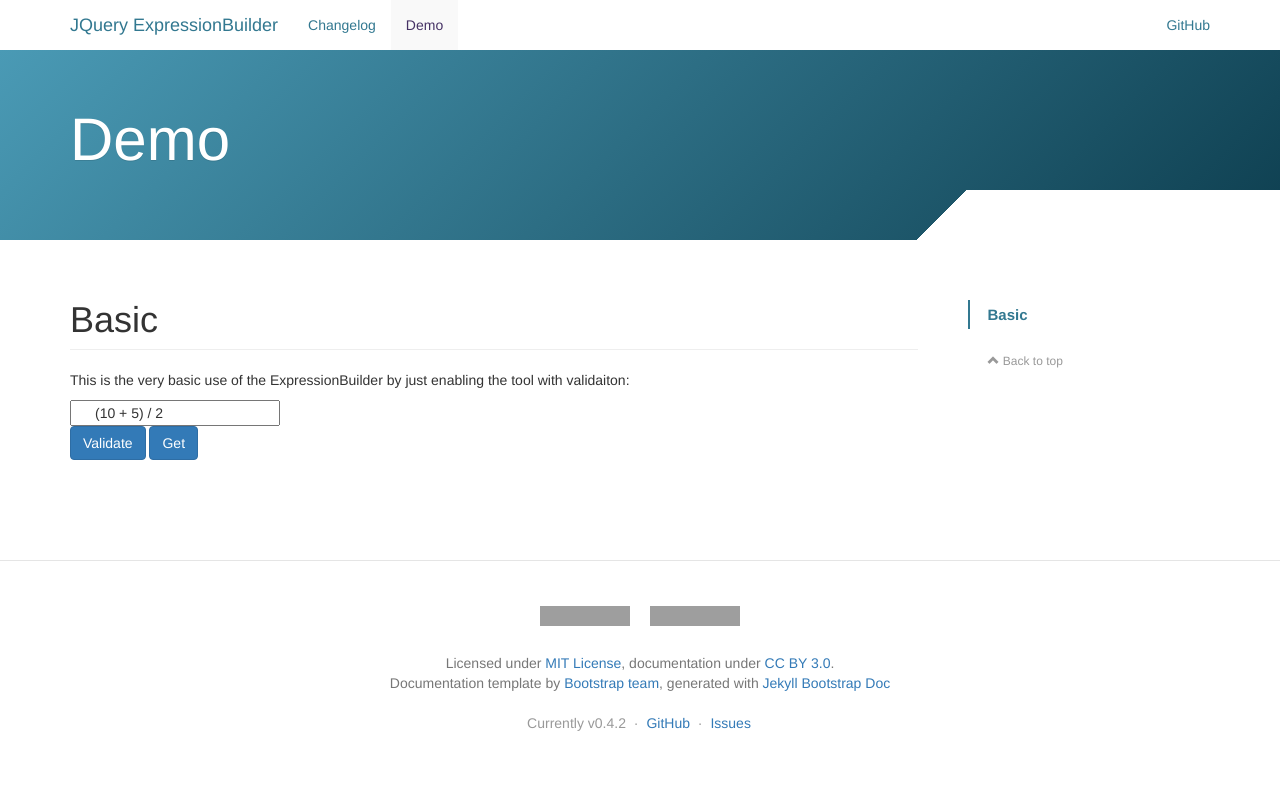
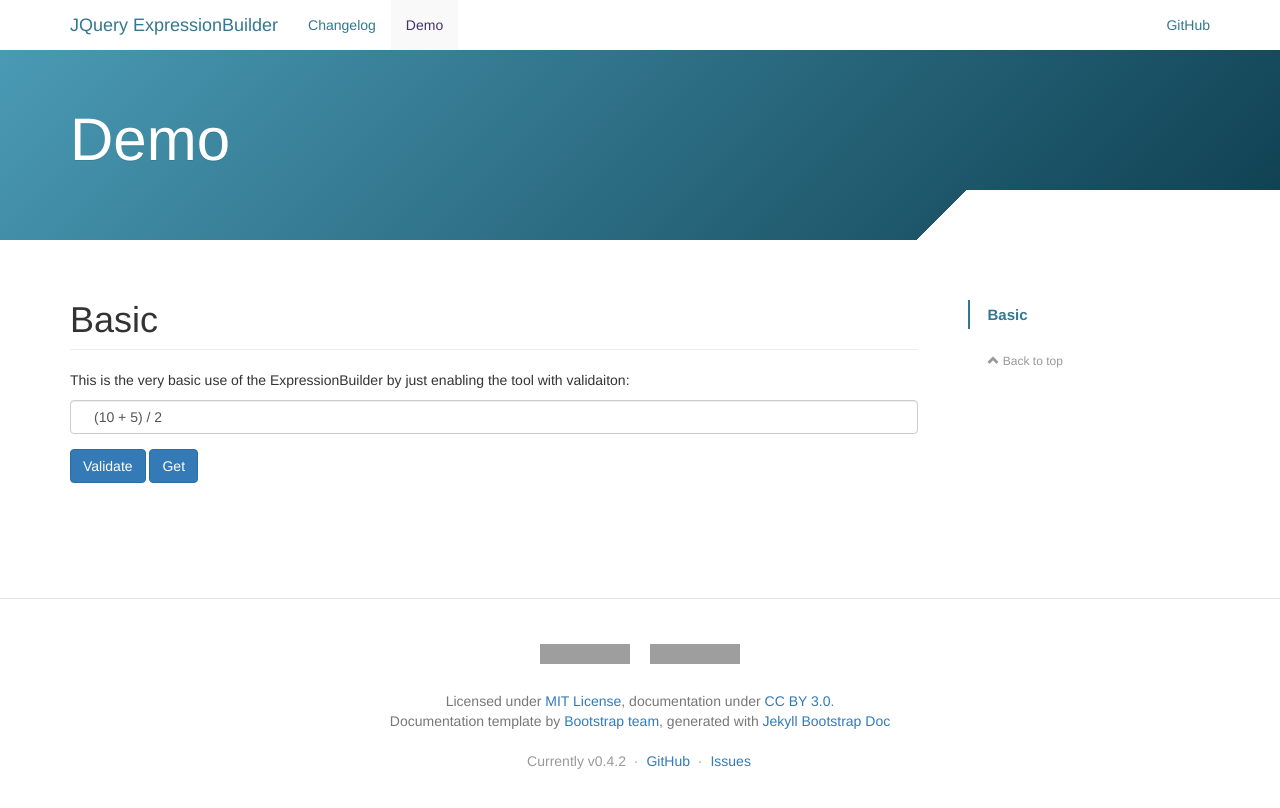
Before and after one commit to magicops/JQuery-expression-builder, a Jekyll site: the page built from demo.html, in a window 1280 px wide. Shown: the top 808 px of the page. Built offline with Jekyll 4.4.1, drawn with Linux system fonts in a browser that asks for light colours; nearby versions of some CDN libraries; grey boxes are pictures that could not be loaded.

Commit message:
improve demo

```diff
--- a/demo.html
+++ b/demo.html
@@ -7,11 +7,13 @@ title: Demo
   <h1 id="demo-basic" class="page-header">Basic</h1>
   <p>This is the very basic use of the ExpressionBuilder by just enabling the tool with validaiton:</p>
 
-  <div>
-    <input type="text" id="txt-1" value="(10 + 5) / 2" />
+  <div class="form-group">
+    <input type="text" id="txt-1" class="form-control" value="(10 + 5) / 2" />
   </div>
-  <button class="btn btn-primary btn-validate-1">Validate</button>
-  <button class="btn btn-primary btn-get-1">Get</button>
+  <div class="form-group">
+    <button class="btn btn-primary btn-validate-1">Validate</button>
+    <button class="btn btn-primary btn-get-1">Get</button>
+  </div>
 
   <script>
 
```
